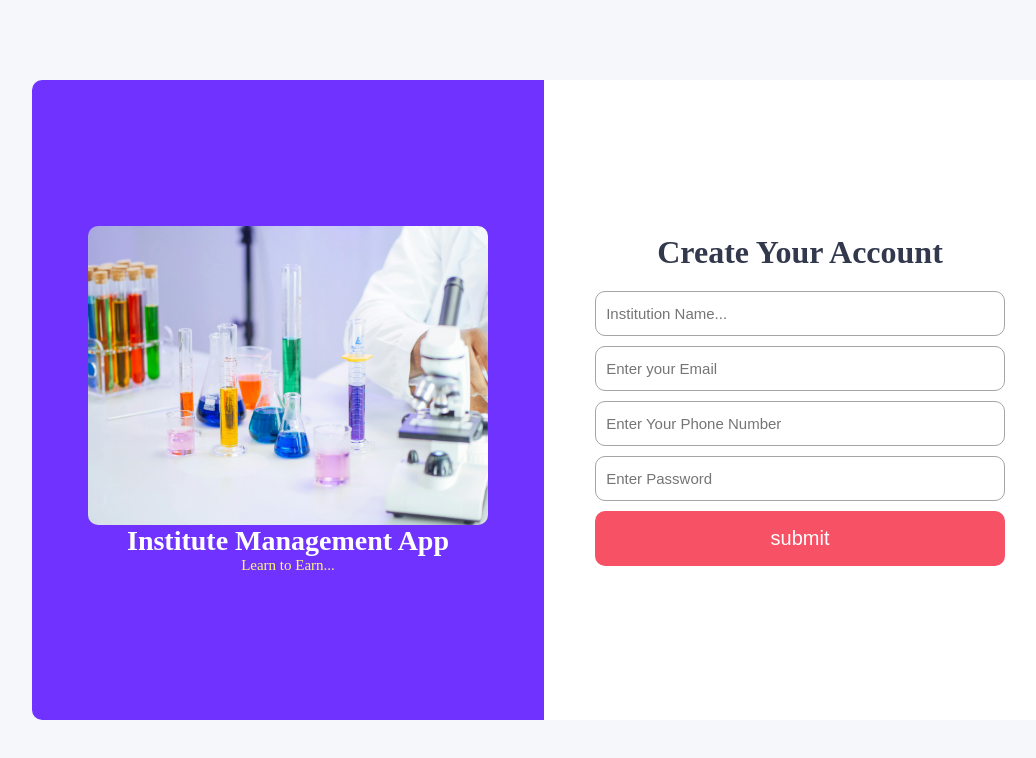
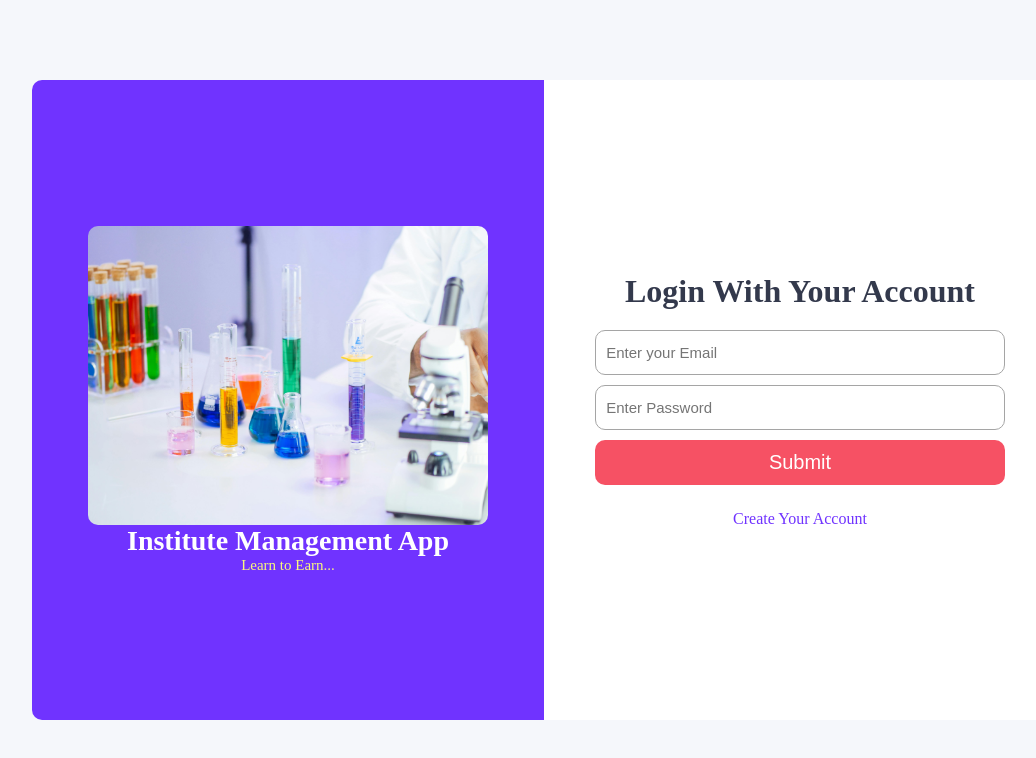
Before and after one commit to maharshi027/institute-management, a React (Vite) app in the folder dcc/: page / in a window 1280 px wide. Shown: the top 758 px of the page, without its empty margins (96-1132 px from the left). Built offline with nearby package versions, Linux system fonts and the light colour scheme.

Commit message:
Refactor code structure for improved readability and maintainability

```diff
--- a/dcc/src/App.jsx
+++ b/dcc/src/App.jsx
@@ -9,7 +9,7 @@ import { ToastContainer } from 'react-toastify';
 const App = () => {
 
   const myRouter = createBrowserRouter([
-    {path: '/', element: <Signup/>},
+    {path: '/', element: <Login/>},
     { path: '/signup', element: <Signup /> },
     {path: '/login', element: <Login/>},
     {path: '/dashboard', element: <Dashboard/>}
--- a/dcc/src/components/login/Login.jsx
+++ b/dcc/src/components/login/Login.jsx
@@ -1,11 +1,85 @@
-import React from 'react'
+import React, { useState } from "react";
+import axios from "axios";
+import "./login.css";
+import loginImg from "../../assets/inst.jpg";
+import { Circles } from "react-loading-icons";
+import { toast } from "react-toastify";
+import { Link, useNavigate } from "react-router-dom";
 
 const Login = () => {
+  const navigate = useNavigate();
+
+  const [email, setEmail] = useState("");
+  const [password, setPassword] = useState("");
+  const [loading, setLoading] = useState(false);
+
+  const submitHandler = async (event) => {
+    event.preventDefault();
+    setLoading(true);
+
+    try {
+      const res = await axios.post("http://localhost:4000/user/login", {
+        email,
+        password,
+      });
+
+      setLoading(false);
+      toast.success("Welcome Back!");
+      navigate("/dashboard");
+
+      console.log(res.data);
+
+      // Reset inputs
+      setEmail("");
+      setPassword("");
+
+    } catch (error) {
+      setLoading(false);
+      toast.error("Invalid credentials!");
+      console.error("Login Error:", error);
+    }
+  };
+
   return (
-    <div>
-      Login Page
+    <div className="login-wrapper">
+      <div className="login-box">
+
+        <div className="login-left">
+          <img src={loginImg} alt="login" />
+          <h1>Institute Management App</h1>
+          <p>Learn to Earn...</p>
+        </div>
+
+        <div className="login-right">
+          <form onSubmit={submitHandler} className="login-form">
+            <h1>Login With Your Account</h1>
+            <hr />
+
+            <input
+              value={email}
+              onChange={(e) => setEmail(e.target.value)}
+              type="email"
+              placeholder="Enter your Email"
+              required
+            />
+
+            <input
+              value={password}
+              onChange={(e) => setPassword(e.target.value)}
+              type="password"
+              placeholder="Enter Password"
+              required
+            />
+
+            <button className="btn" type="submit" disabled={loading}>
+              {loading ? <Circles className="loading" /> : "Submit"}
+            </button>
+            <Link className="link" to='/signup'>Create Your Account</Link>
+          </form>
+        </div>
+      </div>
     </div>
-  )
-}
+  );
+};
 
-export default Login
+export default Login;
--- a/dcc/src/components/login/login.css
+++ b/dcc/src/components/login/login.css
@@ -0,0 +1,60 @@
+.login-wrapper{
+    width: 100%;
+    height: 100vh;
+    background-color: var(--bg-color);
+
+    display: flex;
+    justify-content: center;
+    align-items: center;
+}
+.login-box{
+    width: 80%;
+    height: 80vh;
+    background-color: #fff;
+    border-radius: 10px;
+    display: flex;
+    flex-direction: row;
+    overflow: hidden;
+}
+.login-left{
+    width: 50%;
+    background-color: var(--primary-2);
+    display: flex;
+    flex-direction: column;
+    justify-content: center;
+    align-items: center;
+
+    & h1{
+        color:#fff;
+        font-size: 28px;
+    }
+    p{
+        font-size: 15px;
+        color: rgb(248, 248, 125);
+    }
+}
+.login-left img {
+  width: 100%;
+  max-width: 400px;
+  border-radius: 10px;
+}
+.login-right{
+    width: 50%;
+}
+.login-form{
+    height: 80vh;
+    display: flex;
+    flex-direction: column;
+    gap: 10px;
+    justify-content: center;
+    align-items: center;
+}
+.login-form input{
+    padding: 10px;
+    border: 1px solid #a5a5a5;
+    border-radius: 10px;
+    width: 80%;
+    font-size: 15px;
+    height: 45px;
+
+}
--- a/dcc/src/components/signup/Signup.jsx
+++ b/dcc/src/components/signup/Signup.jsx
@@ -1,10 +1,10 @@
 import React, { useState } from "react";
 import axios from "axios";
 import "./signup.css";
-import signupImg from "../../assets/signupImg.jpg";
+import signupImg from "../../assets/inst.jpg";
 import { Circles } from "react-loading-icons";
 import { toast } from "react-toastify";
-import { useNavigate } from "react-router-dom";
+import {Link, useNavigate } from "react-router-dom";
 
 const Signup = () => {
   const navigate = useNavigate();
@@ -102,6 +102,7 @@ const Signup = () => {
             <button className="btn" type="submit">
               {loading && <Circles className="loading" />} submit
             </button>
+            <Link className="link" to='/login'>Login</Link>
           </form>
         </div>
       </div>
--- a/dcc/src/index.css
+++ b/dcc/src/index.css
@@ -27,13 +27,23 @@ body{
   align-items: center;
   color: #fff;
   border-radius: 10px;
-  height: 55px;
+  height: 45px;
   font-size: 20px;
   gap: 10px;
   border: none;
+}
+.btn:hover{
+  background-color : var(--primary-1);
+  transition: 1s;
+  cursor: pointer;
 }
 
 .loading {
   height: 24px;
   width: 24px;
 }
+.link{
+  color: var(--primary-2);
+  text-decoration: none;
+  margin-top: 15px;
+}
```
Also changed, not shown: dcc/src/assets/inst.jpg (renamed from dcc/src/assets/signupImg.jpg), 1 other file (tests, documents, lock files or other folders).
